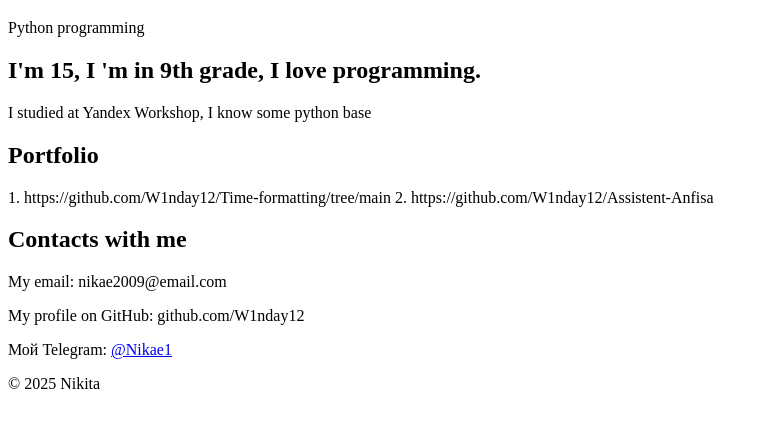
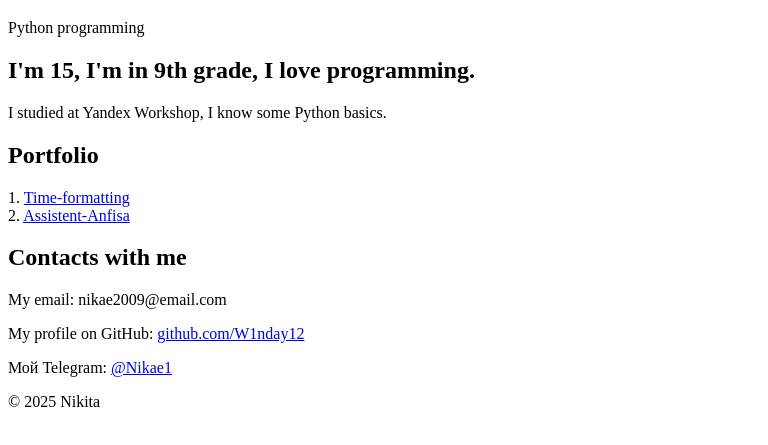
Before and after one commit to W1nday12/W1nday12.github.io, a plain HTML site: page index.html in a window 1280 px wide. Shown: the part 61-506 px from the top of the page, without its empty margins (0-768 px from the left). Drawn offline with Linux system fonts and the light colour scheme.

Commit message:
Update index.html

```diff
--- a/index.html
+++ b/index.html
@@ -11,19 +11,21 @@
     </header>
 
     <section>
-        <h2>I'm 15, I 'm in 9th grade, I love programming.</h2>
-        <p>I studied at Yandex Workshop, I know some python base</p>
+        <h2>I'm 15, I'm in 9th grade, I love programming.</h2>
+        <p>I studied at Yandex Workshop, I know some Python basics.</p>
     </section>
 
     <section>
         <h2>Portfolio</h2>
-        <p>1. https://github.com/W1nday12/Time-formatting/tree/main 2. https://github.com/W1nday12/Assistent-Anfisa</p>
+        <p>1. <a href="https://github.com/W1nday12/Time-formatting/tree/main" target="_blank">Time-formatting</a><br>
+           2. <a href="https://github.com/W1nday12/Assistent-Anfisa" target="_blank">Assistent-Anfisa</a>
+        </p>
     </section>
 
     <section>
         <h2>Contacts with me</h2>
         <p>My email: nikae2009@email.com</p>
-        <p>My profile on GitHub: github.com/W1nday12</p>
+        <p>My profile on GitHub: <a href="https://github.com/W1nday12" target="_blank">github.com/W1nday12</a></p>
         <p>Мой Telegram: <a href="https://t.me/Nikae1" target="_blank">@Nikae1</a></p>
     </section>
 
@@ -32,7 +34,3 @@
     </footer>
 </body>
 </html>
-<head>
-    <title>Ваше портфолио</title>
-    <link rel="stylesheet" href="style.css">
-</head>
```
